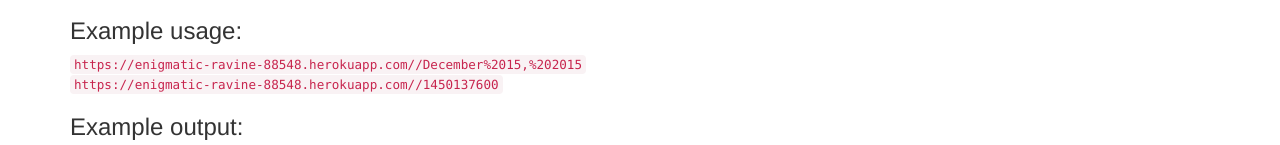
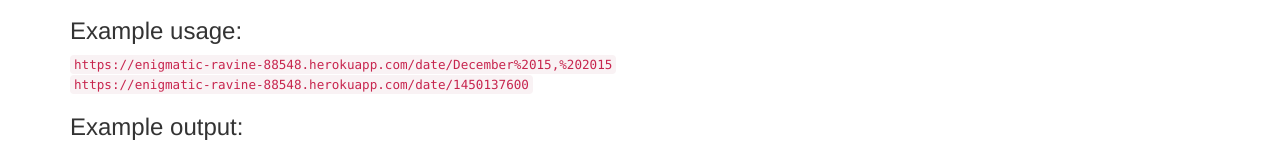
Before and after one commit to aplchian/timestamp, a website: page index.html in a window 1280 px wide. Shown: the part 237-382 px from the top of the page. Drawn offline with nearby package versions, Linux system fonts and the light colour scheme.

Commit message:
added date to url

```diff
--- a/index.html
+++ b/index.html
@@ -15,8 +15,8 @@
                 <ul>3) If it does not contain a date or Unix timestamp, it returns null for those properties.</ul>
             </blockquote>
             <h3>Example usage:</h3>
-            <code>https://enigmatic-ravine-88548.herokuapp.com//December%2015,%202015</code><br>
-            <code>https://enigmatic-ravine-88548.herokuapp.com//1450137600</code>
+            <code>https://enigmatic-ravine-88548.herokuapp.com/date/December%2015,%202015</code><br>
+            <code>https://enigmatic-ravine-88548.herokuapp.com/date/1450137600</code>
             <h3>Example output:</h3>
             <code>
                 {
```
